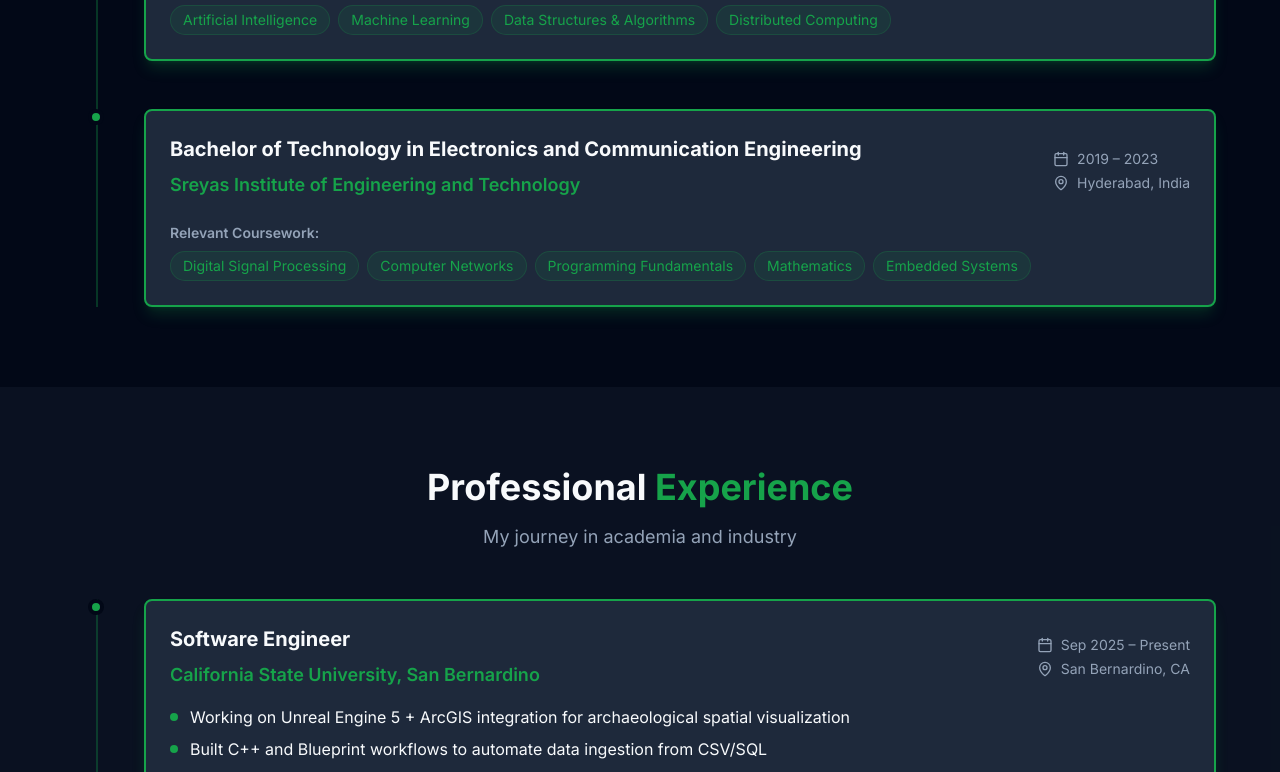
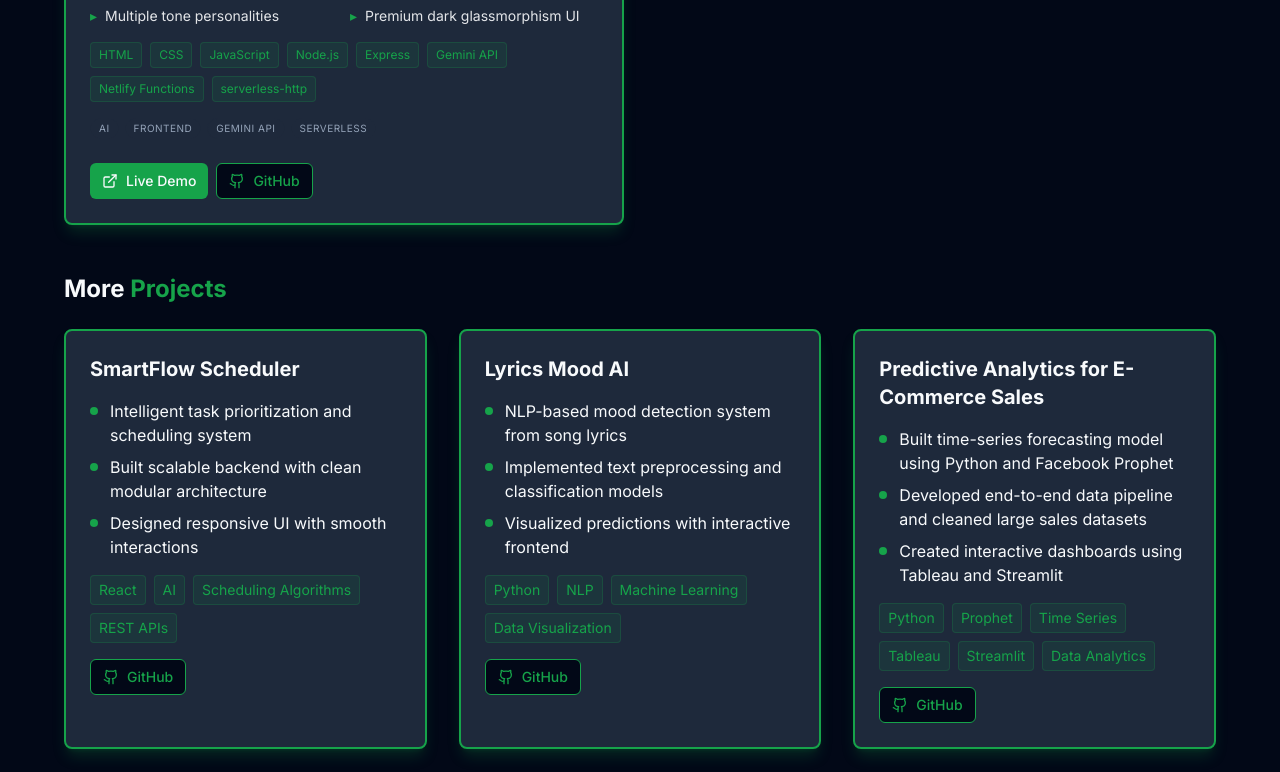
Before and after one commit to Sravika-G/my-portfolio, a React (Vite) app: page / in a window 1280 px wide. Shown: the part 3433-4205 px from the top of the page. Built offline with nearby package versions, Linux system fonts and the light colour scheme.

Commit message:
Changes
Co-authored-by: Sravika-G <215451617+Sravika-G@users.noreply.github.com>

```diff
--- a/src/components/sections/Projects.tsx
+++ b/src/components/sections/Projects.tsx
@@ -1,15 +1,82 @@
-
 import { motion } from 'framer-motion';
 import { useInView } from 'framer-motion';
 import { useRef } from 'react';
-import { Github } from 'lucide-react';
+import { Github, ExternalLink, Sparkles } from 'lucide-react';
 import { Button } from '@/components/ui/button';
+
+interface Project {
+  title: string;
+  github: string;
+  liveDemo?: string;
+  description: string[];
+  technologies: string[];
+  features?: string[];
+  categories?: string[];
+  featured?: boolean;
+}
 
 const Projects = () => {
   const ref = useRef(null);
-  const isInView = useInView(ref, { once: true, amount: 0.2 });
+  const isInView = useInView(ref, { once: true, amount: 0.1 });
 
-  const projects = [
+  const projects: Project[] = [
+    {
+      title: "Glow Finger Draw",
+      github: "https://github.com/Sravika-G/glow-finger-draw",
+      liveDemo: "https://glow-finger-draw.netlify.app/",
+      featured: true,
+      description: [
+        "Real-time AR drawing app using webcam-based hand tracking",
+        "Draw glowing neon strokes in the air with your index finger",
+        "Runs fully in-browser with computer vision and high-performance canvas rendering"
+      ],
+      features: [
+        "Webcam hand tracking with MediaPipe",
+        "Neon glow rendering & spark particles",
+        "Speed-adaptive smoothing & magnetic cursor",
+        "Eraser mode, PNG export, keyboard shortcuts"
+      ],
+      technologies: ["React", "Vite", "TypeScript", "Tailwind CSS", "MediaPipe", "HTML5 Canvas", "Netlify"],
+      categories: ["Computer Vision", "AR", "Frontend"]
+    },
+    {
+      title: "RAG Document Assistant",
+      github: "https://github.com/Sravika-G/rag-document-assistant",
+      liveDemo: "https://rag-document-assistant-app.onrender.com/",
+      featured: true,
+      description: [
+        "Full-stack AI document intelligence app for PDF upload, summarization, and Q&A",
+        "Uses Retrieval-Augmented Generation with Gemini for grounded answers",
+        "Persistent storage of document chunks, embeddings, and chat history"
+      ],
+      features: [
+        "PDF upload & text extraction",
+        "AI summaries, key points, action items",
+        "Gemini embeddings + vector similarity search",
+        "JWT auth, dashboard, persistent chat history"
+      ],
+      technologies: ["React", "TypeScript", "Tailwind CSS", "Node.js", "Express", "PostgreSQL", "Gemini API", "JWT", "Docker", "Render"],
+      categories: ["AI", "RAG", "Full Stack", "Gemini API", "PostgreSQL"]
+    },
+    {
+      title: "FutureMe AI",
+      github: "https://github.com/Sravika-G/futureme-ai",
+      liveDemo: "https://futureme-ai-app.netlify.app/",
+      featured: true,
+      description: [
+        "AI-powered personal reflection app generating a message from your future self",
+        "Choose tones: Motivational, Brutally Honest, Calm Mentor, or CEO Mode",
+        "Continue a contextual chat with your future identity"
+      ],
+      features: [
+        "Personalized future-self reflections",
+        "Structured blueprint: next steps, habit, warning",
+        "Multiple tone personalities",
+        "Premium dark glassmorphism UI"
+      ],
+      technologies: ["HTML", "CSS", "JavaScript", "Node.js", "Express", "Gemini API", "Netlify Functions", "serverless-http"],
+      categories: ["AI", "Frontend", "Gemini API", "Serverless"]
+    },
     {
       title: "SmartFlow Scheduler",
       github: "https://github.com/Sravika-G/smartflow-scheduler",
@@ -62,6 +129,9 @@ const Projects = () => {
     }
   ];
 
+  const featuredProjects = projects.filter(p => p.featured);
+  const otherProjects = projects.filter(p => !p.featured);
+
   return (
     <section id="projects" className="py-12 md:py-16 lg:py-20 px-4 md:px-8">
       <div className="max-w-6xl mx-auto" ref={ref}>
@@ -79,8 +149,131 @@ const Projects = () => {
           </p>
         </motion.div>
 
+        {/* Featured Projects */}
+        <div className="grid grid-cols-1 lg:grid-cols-2 gap-6 md:gap-8 mb-12">
+          {featuredProjects.map((project, index) => (
+            <motion.div
+              key={project.title}
+              initial={{ opacity: 0, y: 50 }}
+              animate={isInView ? { opacity: 1, y: 0 } : {}}
+              transition={{ duration: 0.8, delay: index * 0.1 }}
+              className="group bg-card rounded-lg overflow-hidden glow-border hover:shadow-[0_0_35px_hsl(142.1_76.2%_36.3%/0.5)] hover:border-primary transition-all duration-300 flex flex-col"
+            >
+              {/* Screenshot placeholder */}
+              <div className="relative h-44 md:h-52 bg-gradient-to-br from-primary/10 via-card to-primary/5 border-b border-primary/20 overflow-hidden flex items-center justify-center">
+                <div className="absolute inset-0 opacity-30 bg-[radial-gradient(circle_at_50%_50%,hsl(142.1_76.2%_36.3%/0.4),transparent_70%)]" />
+                <div className="relative flex flex-col items-center gap-2 text-primary">
+                  <Sparkles className="w-10 h-10" />
+                  <span className="text-xs uppercase tracking-widest text-muted-foreground">Preview</span>
+                </div>
+                <span className="absolute top-3 right-3 text-[10px] uppercase tracking-wider px-2 py-1 rounded-full bg-primary/15 text-primary border border-primary/30">
+                  Featured
+                </span>
+              </div>
+
+              <div className="p-5 md:p-6 space-y-4 flex-1 flex flex-col">
+                <div>
+                  <a
+                    href={project.liveDemo || project.github}
+                    target="_blank"
+                    rel="noopener noreferrer"
+                    className="text-lg md:text-xl font-bold text-foreground hover:text-primary transition-colors duration-200 inline-block"
+                  >
+                    {project.title}
+                  </a>
+                </div>
+
+                <ul className="space-y-2">
+                  {project.description.map((point, i) => (
+                    <li key={i} className="flex items-start">
+                      <div className="w-2 h-2 bg-primary rounded-full mr-3 mt-2 flex-shrink-0" />
+                      <span className="text-foreground text-sm md:text-base">{point}</span>
+                    </li>
+                  ))}
+                </ul>
+
+                {project.features && (
+                  <div className="pt-1">
+                    <p className="text-xs uppercase tracking-wider text-muted-foreground mb-2">Key Features</p>
+                    <div className="grid grid-cols-1 sm:grid-cols-2 gap-x-3 gap-y-1.5">
+                      {project.features.map((f, i) => (
+                        <div key={i} className="flex items-start text-xs md:text-sm text-foreground/90">
+                          <span className="text-primary mr-2">▸</span>
+                          <span>{f}</span>
+                        </div>
+                      ))}
+                    </div>
+                  </div>
+                )}
+
+                <div className="flex flex-wrap gap-2">
+                  {project.technologies.map((tech, i) => (
+                    <span
+                      key={i}
+                      className="px-2 py-1 bg-primary/10 text-primary text-xs rounded border border-primary/20"
+                    >
+                      {tech}
+                    </span>
+                  ))}
+                </div>
+
+                {project.categories && (
+                  <div className="flex flex-wrap gap-1.5">
+                    {project.categories.map((c, i) => (
+                      <span
+                        key={i}
+                        className="px-2 py-0.5 text-[10px] uppercase tracking-wider rounded-full bg-muted text-muted-foreground border border-border"
+                      >
+                        {c}
+                      </span>
+                    ))}
+                  </div>
+                )}
+
+                <div className="flex flex-wrap gap-2 pt-2 mt-auto">
+                  {project.liveDemo && (
+                    <Button
+                      size="sm"
+                      className="bg-primary text-primary-foreground hover:bg-primary/90"
+                      asChild
+                    >
+                      <a href={project.liveDemo} target="_blank" rel="noopener noreferrer" className="flex items-center gap-2">
+                        <ExternalLink className="w-4 h-4" />
+                        Live Demo
+                      </a>
+                    </Button>
+                  )}
+                  <Button
+                    variant="outline"
+                    size="sm"
+                    className="border-primary text-primary hover:bg-primary hover:text-primary-foreground"
+                    asChild
+                  >
+                    <a href={project.github} target="_blank" rel="noopener noreferrer" className="flex items-center gap-2">
+                      <Github className="w-4 h-4" />
+                      GitHub
+                    </a>
+                  </Button>
+                </div>
+              </div>
+            </motion.div>
+          ))}
+        </div>
+
+        {/* Other Projects */}
+        <motion.div
+          initial={{ opacity: 0, y: 30 }}
+          animate={isInView ? { opacity: 1, y: 0 } : {}}
+          transition={{ duration: 0.6 }}
+          className="mb-6"
+        >
+          <h3 className="text-xl md:text-2xl font-bold text-foreground">
+            More <span className="text-primary">Projects</span>
+          </h3>
+        </motion.div>
+
         <div className="grid grid-cols-1 md:grid-cols-2 lg:grid-cols-3 gap-6 md:gap-8">
-          {projects.map((project, index) => (
+          {otherProjects.map((project, index) => (
             <motion.div
               key={project.title}
               initial={{ opacity: 0, y: 50 }}
```
